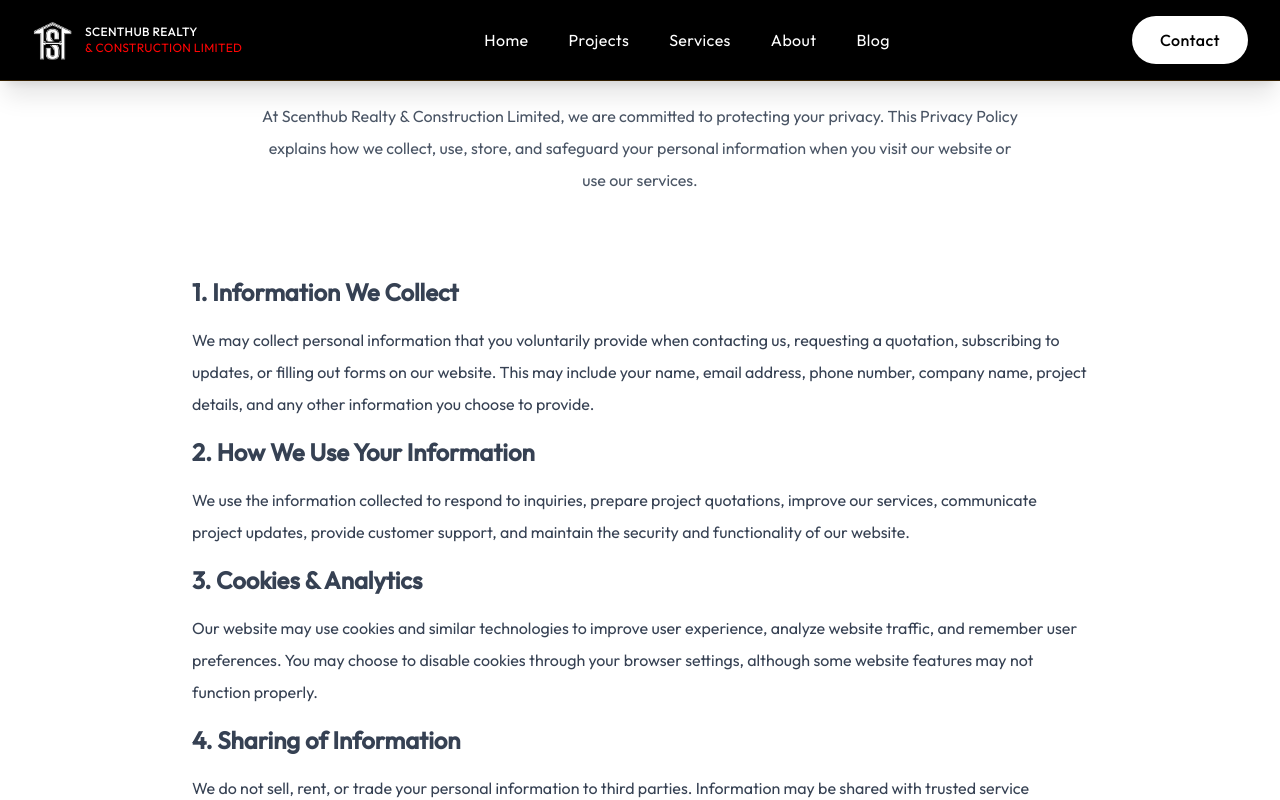
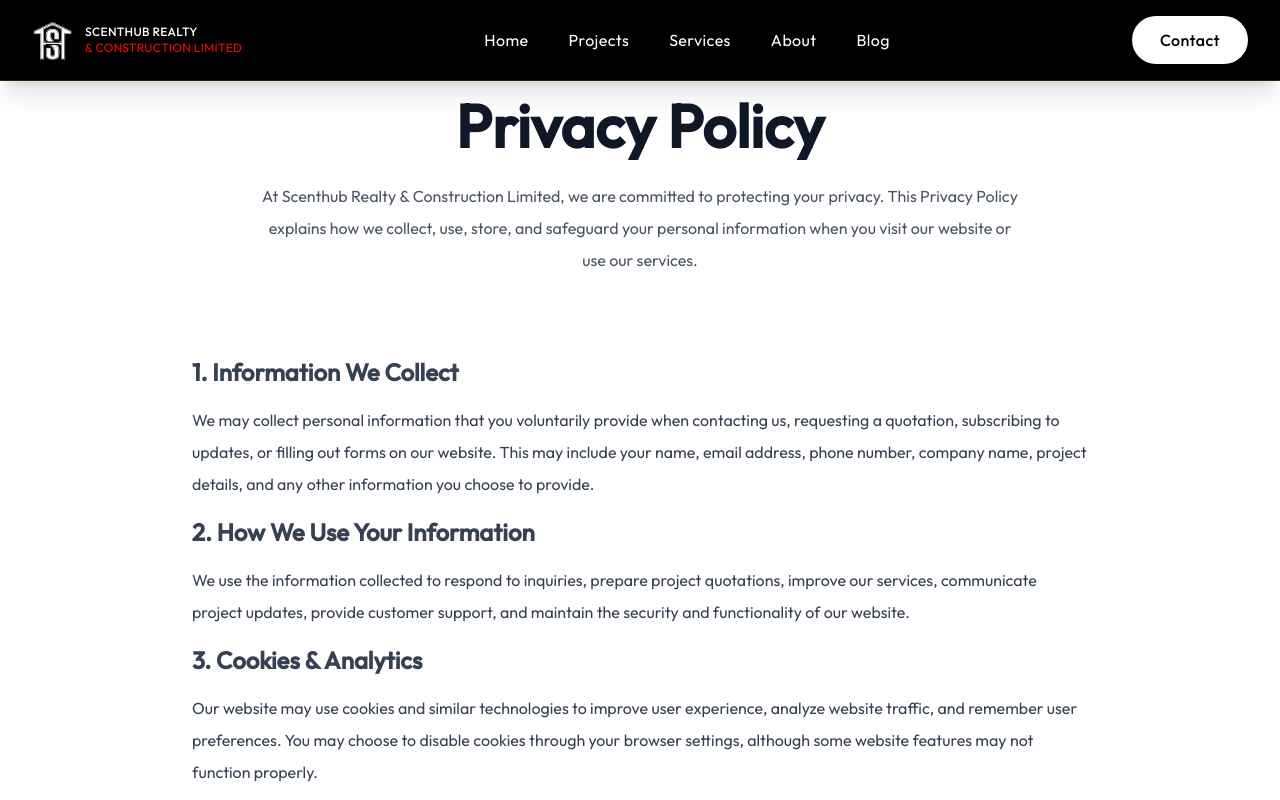
Before and after one commit to Tomilayo21/scenthub, a Next.js app: page /privacy-policy in a window 1280 px wide. Shown: the top 800 px of the page. Built offline with nearby package versions, Linux system fonts and the light colour scheme; no server answers.

Commit message:
First Commit

```diff
--- a/app/privacy-policy/page.jsx
+++ b/app/privacy-policy/page.jsx
@@ -8,7 +8,7 @@ export default function PrivacyPolicy() {
         <>
             <Navbar />
 
-            <main className="pb-24 bg-white">
+            <main className="pb-24 mt-20 bg-white">
                 <div className="max-w-5xl mx-auto px-6 md:px-12 lg:px-16 py-4">
 
                     {/* Header */}
```
